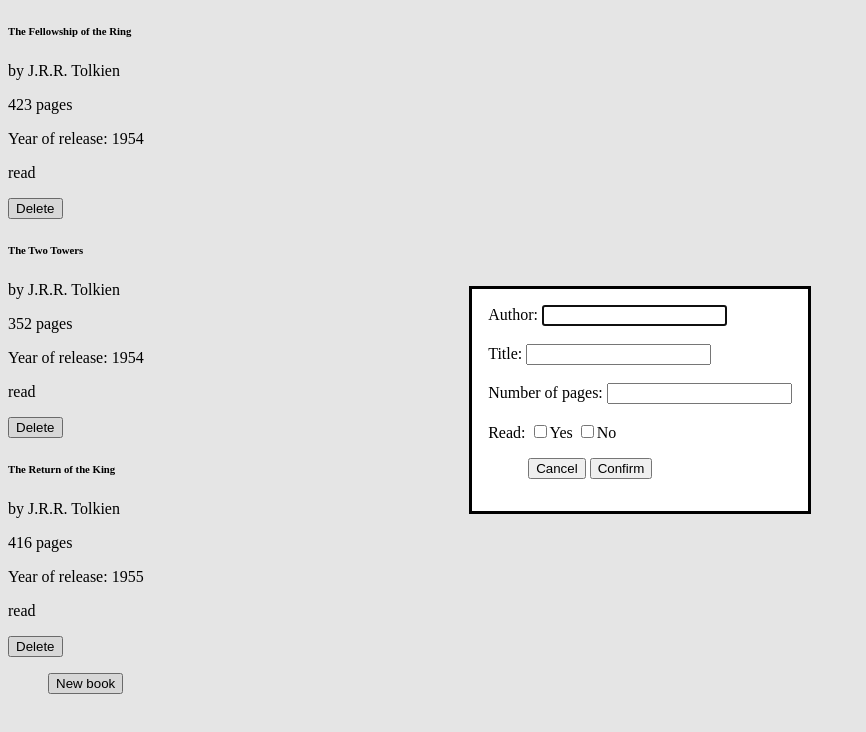
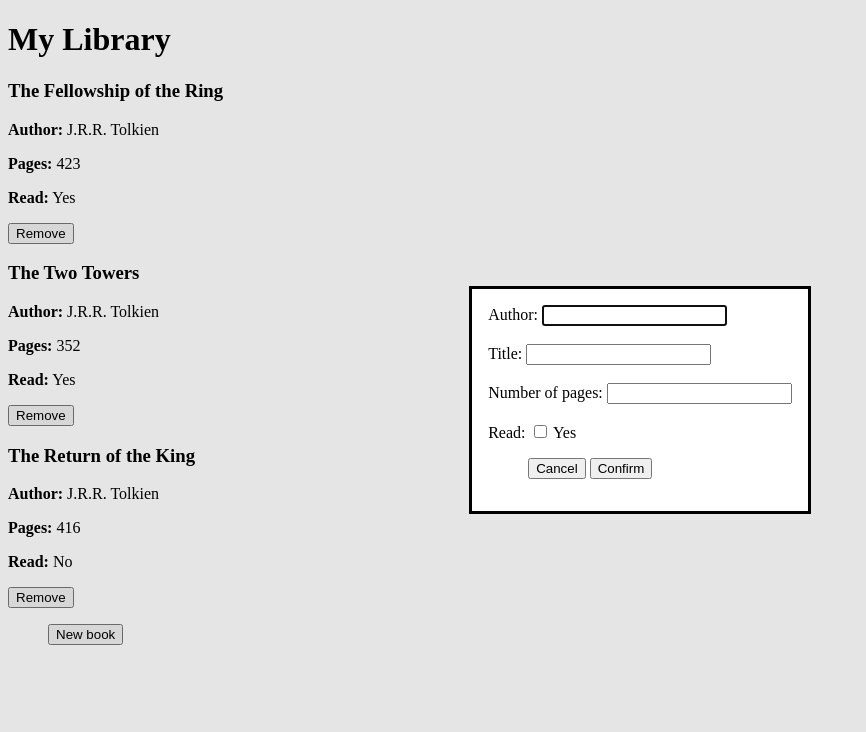
Before and after one commit to raafa12/library, a plain HTML site: page index.html in a window 1280 px wide. Both pictures are taken after a click on the button "New book". Shown: the whole page, without its empty margins (0-866 px from the left). Drawn offline with Linux system fonts and the light colour scheme.

Commit message:
html, jss logic on point

```diff
--- a/index.html
+++ b/index.html
@@ -7,47 +7,27 @@
 </head>
 <body>
 
-    <div class="one"><h6>The Fellowship of the Ring</h6>
-        <p>by J.R.R. Tolkien</p>
-        <p>423 pages</p>
-        <p>Year of release: 1954</p>
-        <p>read</p>
-        <button>Delete</button>
-    </div>
-    <div class="two"><h6>The Two Towers</h6>
-        <p>by J.R.R. Tolkien</p>
-        <p>352 pages</p>
-        <p>Year of release: 1954</p>
-        <p>read</p>
-        <button>Delete</button>
-    </div>
-    <div class="three"><h6>The Return of the King</h6>
-        <p>by J.R.R. Tolkien</p>
-        <p>416 pages</p>
-        <p>Year of release: 1955</p>
-        <p>read</p>
-        <button>Delete</button>
-    </div>
+    <h1>My Library</h1>
 
+    <div id="library"></div>
 
     <dialog id="favDialog">
         <form id="bookForm">
             <section>
-                <label for="author">Author:</label>
+                <label for="fname">Author:</label>
                 <input type="text" id="fname" name="fname" required><br><br>
             </section>
             <section>
-                <label for="title">Title:</label>
+                <label for="ftitle">Title:</label>
                 <input type="text" id="ftitle" name="ftitle" required><br><br>
             </section>
             <section>
-                <label for="pages">Number of pages:</label>
-                <input type="text" id="fpages" name="fpages" required><br><br>
+                <label for="fpages">Number of pages:</label>
+                <input type="number" id="fpages" name="fpages" required><br><br>
             </section>
             <section>
-                <label for="read">Read:</label>
-                <input type="checkbox" id="fread" name="fread">Yes
-                <input type="checkbox" id="fread" name="fread">No
+                <label for="fread">Read:</label>
+                <input type="checkbox" id="fread" name="fread"> Yes
             </section>
             <menu>
                 <button id="cancel" type="reset">Cancel</button>
@@ -60,40 +40,9 @@
         <button id="newBook">New book</button>
     </menu>
 
-    <div class="library" id="library"></div>
-
     <script>
-        document.addEventListener("DOMContentLoaded", function () {
-            var newBookButton = document.getElementById("newBook");
-            var cancelButton = document.getElementById("cancel");
-            var favDialog = document.getElementById("favDialog");
-            var bookForm = document.getElementById("bookForm");
-
-            // New book button opens a modal dialog
-            newBookButton.addEventListener("click", function () {
-                favDialog.showModal();
-            });
-
-            // Form cancel button closes the dialog box
-            cancelButton.addEventListener("click", function () {
-                favDialog.close();
-            });
-
-            // Form submission
-            bookForm.addEventListener("submit", function (event) {
-                event.preventDefault();
-                var title = document.getElementById("ftitle").value;
-                var author = document.getElementById("fname").value;
-                var pages = document.getElementById("fpages").value;
-                var read = document.getElementById("fread").checked;
-                addBookToLibrary(title, author, pages, read);
-                favDialog.close();
-                displayLibrary();
-                bookForm.reset();
-            });
-        });
-
-        const myLibrary = ["one", "two", "three"];
+        const libraryDiv = document.getElementById("library");
+        const myLibrary = [];
 
         function Book(title, author, pages, read) {
             this.title = title;
@@ -105,6 +54,7 @@
         function addBookToLibrary(title, author, pages, read) {
             const newBook = new Book(title, author, pages, read);
             myLibrary.push(newBook);
+            displayLibrary();
         }
 
         function displayLibrary() {
@@ -113,35 +63,45 @@
                 const bookDiv = document.createElement("div");
                 bookDiv.classList.add("book");
                 bookDiv.innerHTML = `
-                        <strong>Title:</strong> ${book.title} <br>
-                        <strong>Author:</strong> ${book.author} <br>
-                        <strong>Pages:</strong> ${book.pages} <br>
-                        <strong>Read:</strong> ${book.read ? "Yes" : "No"} <br>
+                    <h3>${book.title}</h3>
+                    <p><strong>Author:</strong> ${book.author}</p>
+                    <p><strong>Pages:</strong> ${book.pages}</p>
+                    <p><strong>Read:</strong> ${book.read ? "Yes" : "No"}</p>
                     <button onclick="removeBook(${index})">Remove</button>
                 `;
                 libraryDiv.appendChild(bookDiv);
             });
         }
 
-
-        addBookToLibrary("The Fellowship of the Ring", "J.R.R. Tolkien",1954, 423, true);
-        addBookToLibrary("The Two Towers", "J.R.R. Tolkien", 1954, 352, true);
-        addBookToLibrary("The Return of the King", "J.R.R. Tolkien", 1955, 416, false);
-
         window.removeBook = function(index) {
             myLibrary.splice(index, 1);
             displayLibrary();
         };
 
-        function displayLibrary() {
-            console.clear();
-            myLibrary.forEach(book => {
-                console.log(`Title: ${book.title}, Author: ${book.author}, Pages: ${book.pages}, Read: ${book.read}`);
+        document.addEventListener("DOMContentLoaded", function () {
+            const newBookButton = document.getElementById("newBook");
+            const cancelButton = document.getElementById("cancel");
+            const favDialog = document.getElementById("favDialog");
+            const bookForm = document.getElementById("bookForm");
+
+            newBookButton.addEventListener("click", () => favDialog.showModal());
+            cancelButton.addEventListener("click", () => favDialog.close());
+
+            bookForm.addEventListener("submit", function (event) {
+                event.preventDefault();
+                const title = document.getElementById("ftitle").value;
+                const author = document.getElementById("fname").value;
+                const pages = document.getElementById("fpages").value;
+                const read = document.getElementById("fread").checked;
+                addBookToLibrary(title, author, pages, read);
+                favDialog.close();
+                bookForm.reset();
             });
-        }
+        });
 
-        displayLibrary();
-
+        addBookToLibrary("The Fellowship of the Ring", "J.R.R. Tolkien", 423, true);
+        addBookToLibrary("The Two Towers", "J.R.R. Tolkien", 352, true);
+        addBookToLibrary("The Return of the King", "J.R.R. Tolkien", 416, false);
     </script>
 
 </body>
```
Lines whose indentation alone changed are shown as unchanged.
